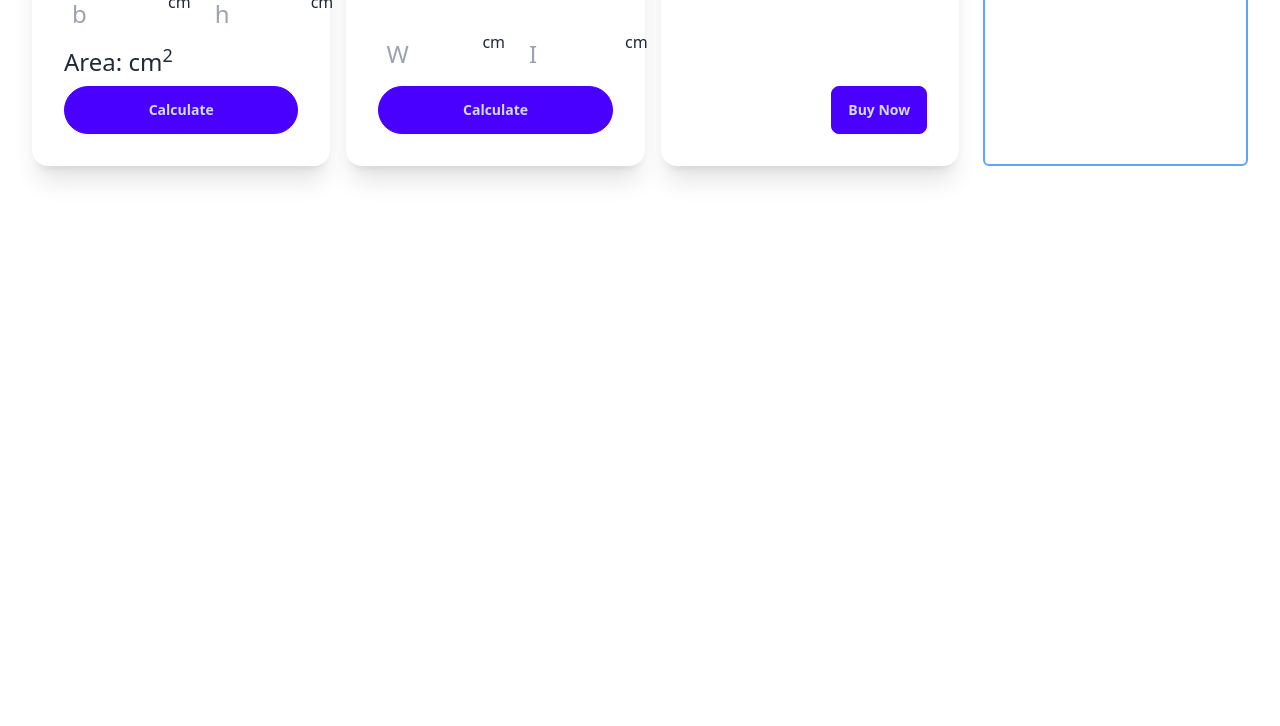
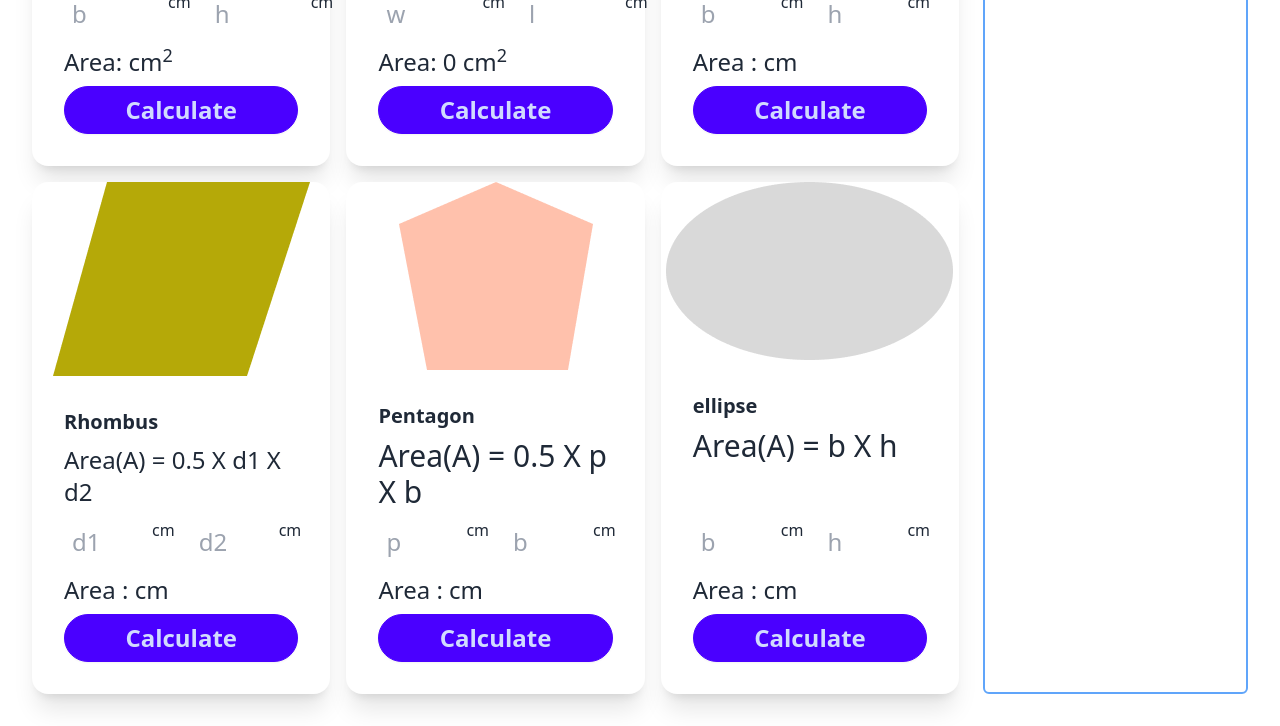
Before and after one commit to UmmaSalma235/geometry-_genius, a plain HTML site: page index.html in a window 1280 px wide. Shown: the part 384-1110 px from the top of the page. Before the commit the page ends 800 px from the top, so only its background shows below. Drawn offline with nearby package versions, Linux system fonts and the light colour scheme.

Commit message:
geometry genius done

```diff
--- a/index.html
+++ b/index.html
@@ -23,11 +23,13 @@
             <figure><img src="images/triangle.png" alt="Shoes" /></figure>
             <div class="card-body">
               <h2 class="card-title">Triangle</h2>
-              <p class="text-center text-3xl">Area = 0.5 X b X h</p>
+              <p class="text-3xl">Area = 0.5 X b X h</p>
+              <div class="flex">
+                <!-- triangle base -->
 
-              <div class="flex">
              <input id="triangle-base" class="w-24 text-2xl p-2 rounded-sm" type="text" placeholder="b">
               <span class="mr-4 ml-2">cm</span>
+              <!-- triangle height -->
               <input id="triangle-height" class="w-24 text-2xl p-2 rounded-sm" type="text" placeholder="h">
               <span class="mr-4 ml-2">cm</span>
               </div>
@@ -39,7 +41,7 @@
               </div>
 
               <div class="card-actions">
-                <button onclick="calculateTriangleArea()" class="btn btn-primary rounded-full w-full text-center">Calculate</button>
+                <button onclick="calculateTriangleArea()" class="btn btn-primary rounded-full w-full text-center text-2xl">Calculate</button>
               </div>
             </div>
           </div>
@@ -49,17 +51,22 @@
             <figure><img src="images/rectangle.png" alt="Shoes" /></figure>
             <div class="card-body">
               <h2 class="card-title">Rectangle</h2>
-              <p class="text-center text-3xl">Area (A) = W X I </p>
-
+              <p class=" text-3xl">Area (A) = w X l </p>
               <div class="flex">
-                <input class="w-24 text-2xl p-2 rounded-sm" type="text" placeholder="W">
+                <!-- width -->
+                <input class="w-24 text-2xl p-2 rounded-sm" type="text" id="rectangle-width" placeholder="w">
                 <span class="mr-4 ml-2">cm</span>
-
-                <input class="w-24 text-2xl p-2 rounded-sm" type="text" placeholder="I">
+                <!-- length -->
+                <input class="w-24 text-2xl p-2 rounded-sm" type="text" id="rectangle-length" placeholder="l">
                 <span class="mr-4 ml-2">cm</span>
               </div>
+
+              <div>
+                <p class="text-2xl">Area: <span id="rectangle-area">0</span>
+                <span>cm<sup>2</sup></span></p>
+              </div>
               <div class="card-actions justify-end">
-                <button onclick="calculateRectangleArea()" class="btn btn-primary w-full rounded-full text-center">Calculate</button>
+                <button onclick="calculateRectangleArea()" class="btn btn-primary w-full rounded-full text-center text-2xl">Calculate</button>
               </div>
             </div>
           </div>
@@ -67,15 +74,86 @@
           <!-- pallelogram card -->
 
           <div class="card bg-base-100 shadow-xl">
-            <figure><img src="https://daisyui.com/images/stock/photo-1606107557195-0e29a4b5b4aa.jpg" alt="Shoes" /></figure>
+            <figure><img src="images/parallelogram.png" alt="Shoes" /></figure>
             <div class="card-body">
-              <h2 class="card-title">Shoes!</h2>
-              <p>If a dog chews shoes whose shoes does he choose?</p>
-              <div class="card-actions justify-end">
-                <button class="btn btn-primary">Buy Now</button>
+              <h2 class="card-title">Parallelogram</h2>
+              <p class="text-3xl">Area(A) = b X h</p>
+              <div class="flex">
+                <input class="w-20 text-2xl p-2 rounded-sm" type="text" id="parallelogram-base" placeholder="b">
+                <span class="mr-4 ml-2" >cm</span>
+                <input class="w-20 text-2xl p-2 rounded-sm" type="text" id="parrallelogram-height" placeholder="h">
+                <span class="mr-4 ml-2">cm</span>
+              </div>
+              <div>
+                <p class="text-2xl">Area : <span id="parallelogram-area"></span> <span>cm</span></p>
+              </div>
+              <div class="card-actions ">
+                <button onclick="parralellogramArea()" class="btn btn-primary rounded-full w-full text-2xl">Calculate</button>
               </div>
             </div>
           </div>
+          <!-- rhombus card -->
+          <div class="card bg-base-100 shadow-xl">
+            <figure><img src="images/rhombus.png" alt="Shoes" /></figure>
+            <div class="card-body">
+              <h2 class="card-title">Rhombus</h2>
+              <p class="text-2xl">Area(A) = 0.5 X d1 X d2</p>
+              <div class="flex">
+                <input class="w-20 text-2xl p-2 rounded-sm" type="text" id="parallelogram-base" placeholder="d1">
+                <span class="mr-4 ml-2" >cm</span>
+                <input class="w-20 text-2xl p-2 rounded-sm" type="text" id="parrallelogram-height" placeholder="d2">
+                <span class="mr-4 ml-2">cm</span>
+              </div>
+              <div>
+                <p class="text-2xl">Area : <span id="parallelogram-area"></span> <span>cm</span></p>
+              </div>
+              <div class="card-actions ">
+                <button onclick="rhombusArea()" class="btn btn-primary rounded-full w-full text-2xl">Calculate</button>
+              </div>
+            </div>
+          </div>
+          <!-- pentagon -->
+          <div class="card bg-base-100 shadow-xl">
+            <figure><img src="images/pentagon.png" alt="Shoes" /></figure>
+            <div class="card-body">
+              <h2 class="card-title">Pentagon</h2>
+              <p class="text-3xl">Area(A) = 0.5 X p X b</p>
+              <div class="flex">
+                <input class="w-20 text-2xl p-2 rounded-sm" type="text" id="pentagon-perimeter" placeholder="p">
+                <span class="mr-4 ml-2" >cm</span>
+                <input class="w-20 text-2xl p-2 rounded-sm" type="text" id="pentagon-apothem" placeholder="b">
+                <span class="mr-4 ml-2">cm</span>
+              </div>
+              <div>
+                <p class="text-2xl">Area : <span id="parallelogram-area"></span> <span>cm</span></p>
+              </div>
+              <div class="card-actions ">
+                <button onclick="calculatePentagonArea()" class="btn btn-primary rounded-full w-full text-2xl">Calculate</button>
+              </div>
+            </div>
+          </div>
+          <!-- ellipse -->
+          <div class="card bg-base-100 shadow-xl">
+            <figure><img src="images/ellipse.png" alt="Shoes" /></figure>
+            <div class="card-body">
+              <h2 class="card-title">ellipse</h2>
+              <p class="text-3xl">Area(A) = b X h</p>
+              <div class="flex">
+                <input class="w-20 text-2xl p-2 rounded-sm" type="text" id="parallelogram-base" placeholder="b">
+                <span class="mr-4 ml-2" >cm</span>
+                <input class="w-20 text-2xl p-2 rounded-sm" type="text" id="parrallelogram-height" placeholder="h">
+                <span class="mr-4 ml-2">cm</span>
+              </div>
+              <div>
+                <p class="text-2xl">Area : <span id="parallelogram-area"></span> <span>cm</span></p>
+              </div>
+              <div class="card-actions ">
+                <button onclick="parralellogramArea()" class="btn btn-primary rounded-full w-full text-2xl">Calculate</button>
+              </div>
+            </div>
+          </div>
+
+
 
         </div>
         <!-- area calculator -->
@@ -91,6 +169,8 @@
     <!-- <script src="scripts/triangle calculate.js"></script> -->
     <script src="scripts/triangle-calculate.js"></script>
     <script src="scripts/rectangle-area.js"></script>
+    <script src="scripts/parralellogram.js"></script>
+    <script src="scripts/pentagon.js"></script>
 
 </body>
 </html>
--- /dev/null
+++ b/scripts/parralellogram.js
@@ -0,0 +1,22 @@
+function parralellogramArea(){
+    //parallelogram base
+    const parallelogramInput = document.getElementById('parallelogram-base');
+    const parallelogramText = parallelogramInput.value;
+    const base  = parseFloat(parallelogramText);
+    console.log(base)
+
+    //paralellogram height
+    const paralellogramHeightInput = document.getElementById('parrallelogram-height');
+    const heightText = paralellogramHeightInput.value;
+    const height = parseFloat(heightText);
+    console.log(height)
+// calculate area
+const area = base * height;
+console.log('Area of parallelogram is:', area)
+
+//diplay area
+
+const paralellogramAreaSpan = document.getElementById(parallelogram-area);
+paralellogramAreaSpan.innerText = area;
+
+}
--- /dev/null
+++ b/scripts/pentagon.js
@@ -0,0 +1,19 @@
+function calculatePentagonArea(){
+    const perimeter = getInputValueById('pentagon-perimeter');
+    const apothem = getInputValueById('pentagon-apothem');
+    console.log(perimeter,apothem)
+    const area =0.5* perimeter * apothem;
+    setInnerTextByID('pentagon-area, area')
+
+
+}
+function getInputValueById(inputFieldId){
+    const inputField = document.getElementById(inputFieldId);
+    const inputValueText = inputField.ariaValueMax;
+    const value = parseFloat(inputValueText);
+    return value;
+}
+function setInnerTextByID(elementId, area){
+    const element = document.getElementById(elementId);
+    element.innerText = area;
+}
--- a/scripts/rectangle-area.js
+++ b/scripts/rectangle-area.js
@@ -1,3 +1,24 @@
+
 function calculateRectangleArea(){
-    console.log('connected');
+
+    //get length
+    const lengthInput = document.getElementById('rectangle-length');
+    const lengthText = lengthInput.value;
+    const length = parseFloat(lengthText)
+
+    console.log(length);
+
+    // get width
+    const widthInput = document.getElementById('rectangle-width');
+    const widthText = widthInput.value;
+    const width = parseFloat(widthText)
+    console.log(width);
+
+    //calculate rec area
+    const area = width * length;
+    console.log('area of the rectangle is:',area);
+
+    //display rectangle area
+    const rectangleAreaSpan = document.getElementById('rectangle-area')
+    rectangleAreaSpan.innerText = area;
 }
```
